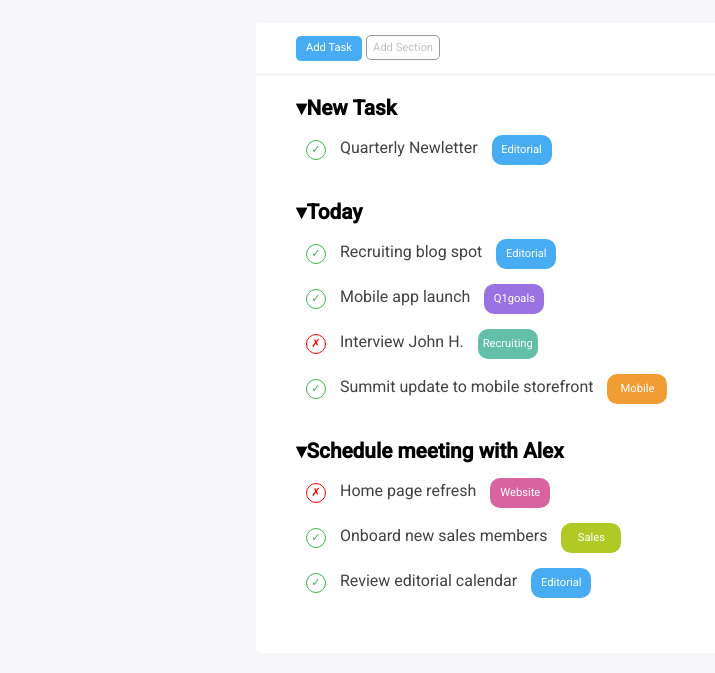
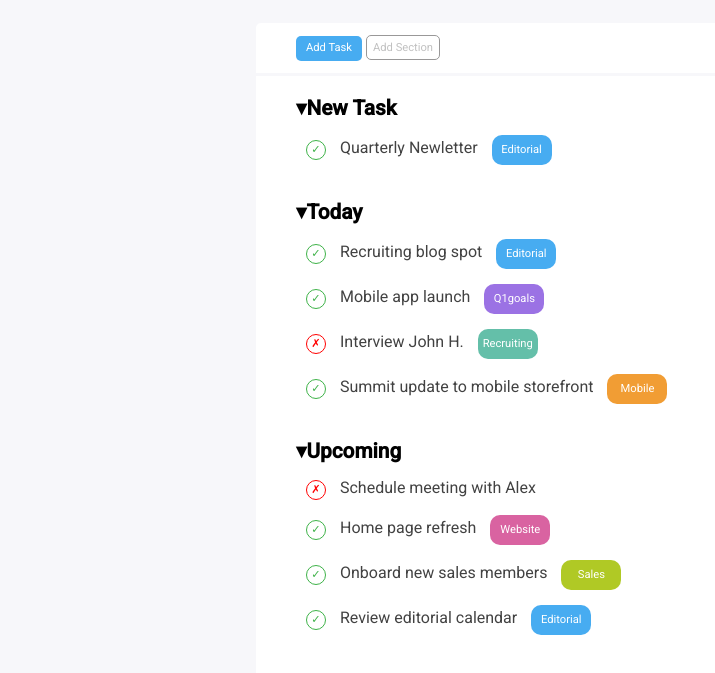
Before and after one commit to LucaFabbozzo/html-css-toboolist, a plain HTML site: page index.html in a window 1280 px wide. Shown: the part 77-750 px from the top of the page, without its empty margins (0-715 px from the left). Drawn offline with Linux system fonts and the light colour scheme.

Commit message:
refactoring

```diff
--- a/index.html
+++ b/index.html
@@ -78,9 +78,13 @@
 
         <section class="sezione">
 
-          <h2>Schedule meeting with Alex</h2>
+          <h2>Upcoming</h2>
           <h4>
             <div class="cerchio nonvisto"></div>
+             Schedule meeting with Alex
+          </h4>
+          <h4>
+            <div class="cerchio visto"></div>
              Home page refresh
              <span class="website">Website</span>
           </h4>
```
